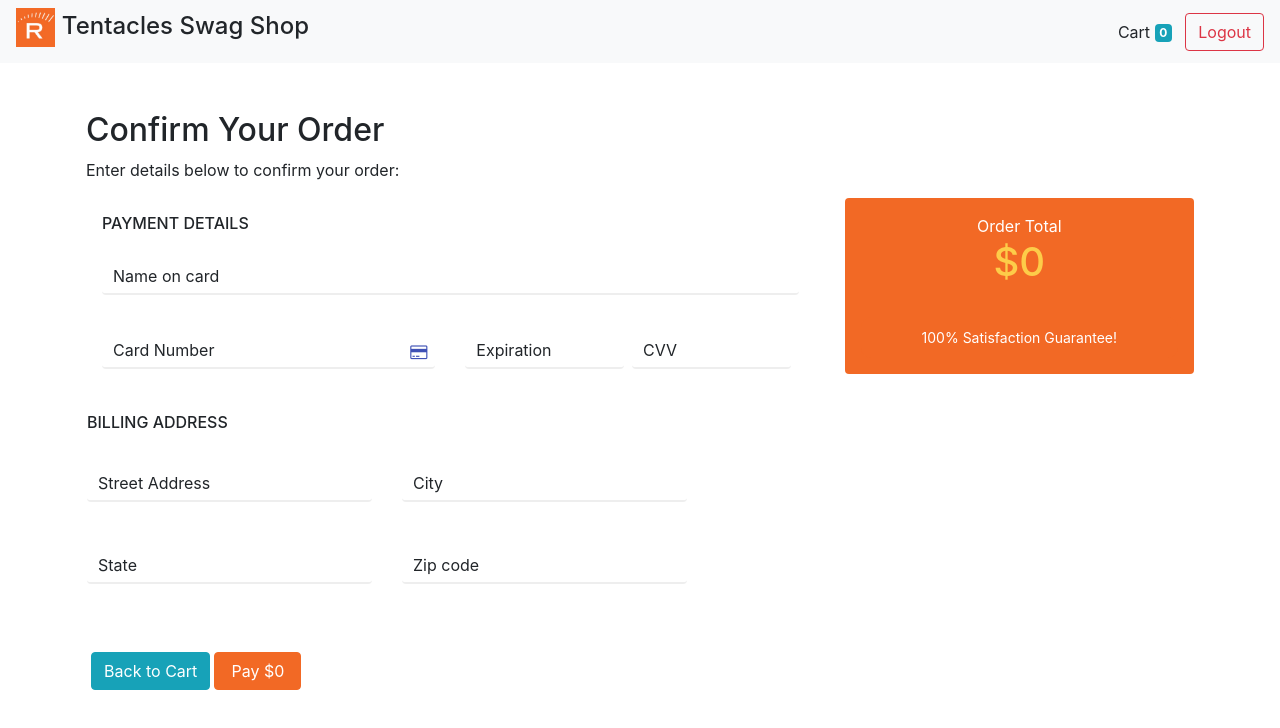
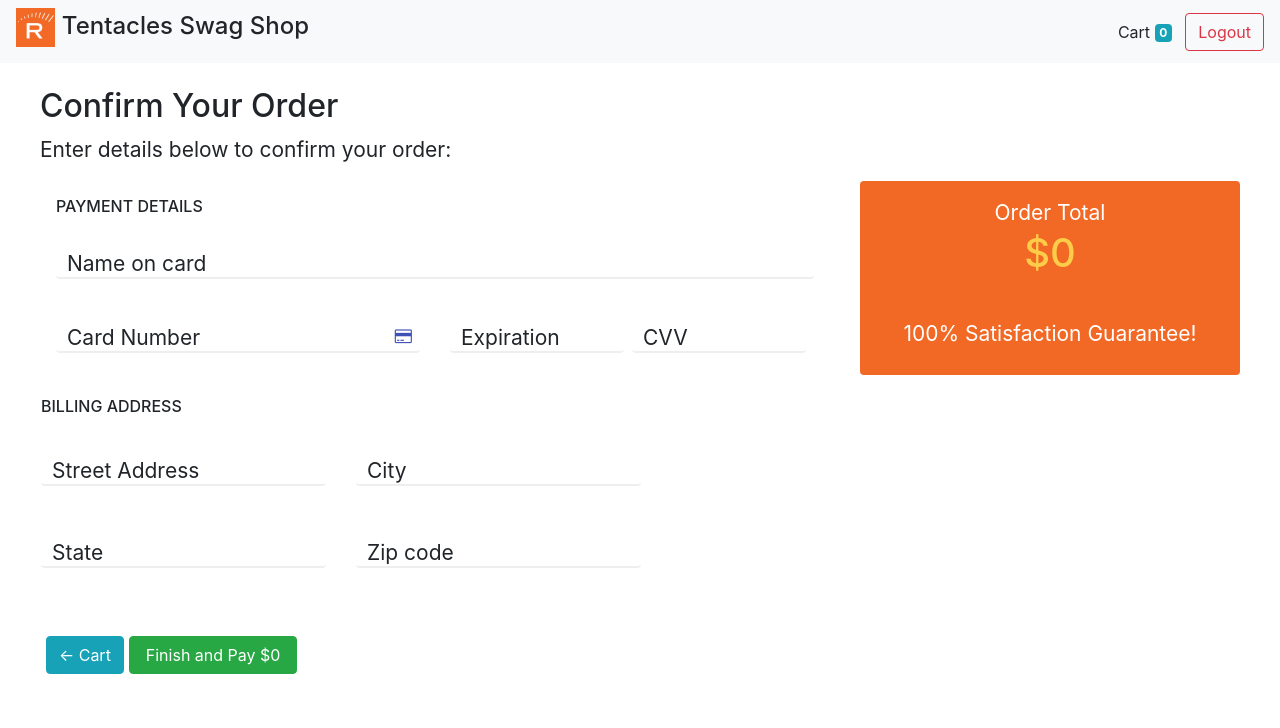
Before and after one commit to ECommerceAppTeamB/P3UI-TeamB, an Angular app in the folder ECommerce.UI/: page /checkout in a window 1280 px wide. Shown: the top 728 px of the page. Built offline with nearby package versions, Linux system fonts and the light colour scheme.

Commit message:
Complete form validation (#5)
- Fix blank submit and form layouts
- Add back btns to register/checkout
- Add link to home page in navbar

```diff
--- a/ECommerce.UI/src/app/components/checkout/checkout.component.css
+++ b/ECommerce.UI/src/app/components/checkout/checkout.component.css
@@ -47,12 +47,19 @@ body {
     border-bottom: 2px solid red !important;
 }
 
+small {
+    font-style: italic;
+    font-size: 17px;
+}
 
 .error {
     color: red;
     font-size: 18px;
 }
 
+span {
+    font-size: 21px;
+}
 .inputbox {
     position: relative;
     margin-bottom: 20px;
@@ -115,17 +122,6 @@ input::-webkit-inner-spin-button {
     font-size: 14px;
 }
 
-.btn-success {
-    color: #fff;
-    background-color: #F26925;
-    border-color: #F26925;
-}
-
-.btn-success:hover {
-    color: #fff;
-    background-color: green;
-    border-color: green;
-}
 
 
 .decoration:hover {
--- a/ECommerce.UI/src/app/components/checkout/checkout.component.html
+++ b/ECommerce.UI/src/app/components/checkout/checkout.component.html
@@ -1,7 +1,7 @@
 <app-navbar></app-navbar>
 
-<div class="container mt-5 px-3">
-    <form id="register-form" [formGroup]="checkoutForm" #checkoutFormElement="ngForm">
+<div class="container-fluid mt-4 px-3">
+    <form class="m-4" id="register-form" [formGroup]="checkoutForm" #checkoutFormElement="ngForm">
         <!-- (ngSubmit)="onSubmit() -->
         <div class="mb-3">
             <h2>Confirm Your Order</h2>
@@ -113,8 +113,8 @@
 
 
                         <div class="mt-4 mb-4 d-flex justify-content-between">
-                            <button class="btn btn-info" [routerLink]="['/cart']">Back to Cart</button>
-                            <button class="btn btn-success px-3" (click)="onSubmit();">Pay ${{totalPrice}}</button>
+                            <button class="btn btn-info" [routerLink]="['/cart']">← Cart</button>
+                            <button class="btn btn-md btn-success px-3" (click)="onSubmit();">Finish and Pay ${{totalPrice}}</button>
                         </div>
                     </div>
                 </div>
--- a/ECommerce.UI/src/app/components/login/login.component.css
+++ b/ECommerce.UI/src/app/components/login/login.component.css
@@ -14,14 +14,32 @@ img {
     padding-top: 2%;
 }
 
-#login-email {
-    border: 1px solid grey;
+small {
+    font-style: italic;
+    font-size: 17px;
 }
 
-#login-email.is-invalid {
-    border: 1px solid red;
+.form-control {
+    border: none;
+    border-radius: 0;
+    border-bottom: 1px solid blue;
 }
 
-.error {
-    color:red;
+.form-control.is-invalid {
+    border: none;
+    border-radius: 0;
+    border-bottom: 1px solid red;
 }
+
+.form-control:focus, .form-control.is-invalid:focus {
+     box-shadow:  none;
+     border-width: 2px;
+}
+
+.sm-error .error {
+    color: red;
+}
+
+input::placeholder {
+    font-size: 18px;
+}
--- a/ECommerce.UI/src/app/components/login/login.component.html
+++ b/ECommerce.UI/src/app/components/login/login.component.html
@@ -1,28 +1,35 @@
-<img src="../../../assets/images/rev-logo.png" width="30%" height="30%" alt="Revature" />
+<div class="container mx-auto mt-1">
+  <img src="../../../assets/images/rev-logo.png" alt="Revature logo" style="width: 20%; height: 20%;">
+</div>
 <form id="login-form" [formGroup]="loginForm" #loginFormElement="ngForm">
   <div class="form-group">
     <label for="login-email">Email address</label>
     <input type="email" class="form-control" formControlName="email" id="login-email" aria-describedby="emailHelp" placeholder="Enter email"
       [ngClass]="{ 'is-invalid': loginForm.get('email')?.invalid && (loginForm.get('email')?.dirty || loginFormElement.submitted) }" />
+
     <!-- Email Validation -->
-    <div *ngIf="loginForm.get('email')?.invalid && loginForm.get('email')?.dirty">
-      <div class="error" *ngIf="loginForm.get('email')?.errors?.required">
-        <small id="emailHelp" class="form-text text-danger">Email is required
-        </small>
-      </div>
-      <div class="error" *ngIf="loginForm.get('email')?.errors?.email">
-        <small id="emailHelp" class="form-text text-danger">Invalid email address
-        </small>
-      </div>
+    <div *ngIf="loginForm.get('email')?.invalid && (loginForm.get('email')?.dirty || loginFormElement.submitted)">
+    </div>
+    <div class="error" *ngIf="loginForm.get('email')?.errors?.email">
+      <small id="emailHelp" class="form-text text-danger">Invalid email address
+      </small>
     </div>
   </div>
 
   <div class="form-group">
     <label for="login-pw">Password</label>
-    <input type="password" class="form-control" formControlName="password" id="login-pw" placeholder="Password" />
-    <button type="submit" class="btn btn-primary mt-3" (click)="onSubmit()">Login</button>
-    <button type="submit" class="btn btn-primary mt-3" [routerLink]="['/register']">
-      Register
+    <input type="password" class="form-control" formControlName="password" id="login-pw" placeholder="Password"
+      [ngClass]="{ 'is-invalid': loginForm.get('password')?.invalid && (loginForm.get('password')?.dirty || loginFormElement.submitted) }" />
+    <!-- Password Validation -->
+    <div *ngIf="loginForm.get('password')?.invalid && loginForm.get('password')?.dirty">
+      <div class="sm-error" *ngIf="loginForm.get('password')?.errors?.required">
+        <small id="passwordHelp" class="form-text text-danger">Password is required</small>
+      </div>
+    </div>
+
+    <button type="submit" class="btn btn-block btn-primary mt-3" (click)="onSubmit()">Login</button>
+    <button type="submit" class="btn btn-block bg-info text-white border-primary mt-3" [routerLink]="['/register']">
+      Register New Account
     </button>
   </div>
 </form>
--- a/ECommerce.UI/src/app/components/login/login.component.ts
+++ b/ECommerce.UI/src/app/components/login/login.component.ts
@@ -12,7 +12,7 @@ import { AuthService } from 'src/app/services/auth.service';
 export class LoginComponent implements OnInit {
 	loginForm: FormGroup = this.fb.group({});
 
-	constructor(private authService: AuthService, private router: Router, private fb: FormBuilder) {}
+	constructor(private authService: AuthService, private router: Router, private fb: FormBuilder) { }
 
 	ngOnInit() {
 		this.loginForm = this.fb.group({
@@ -22,10 +22,15 @@ export class LoginComponent implements OnInit {
 	}
 
 	onSubmit(): void {
+		if (this?.loginForm?.invalid) {
+			return;
+		}
+
 		const email = this?.loginForm?.get('email')?.value;
 		const password = this?.loginForm?.get('password')?.value;
+
 		this.authService.login(email, password).subscribe(
-			() => {this.authService.loggedIn = true;},
+			() => { this.authService.loggedIn = true; },
 			(err) => console.log(err),
 			() => this.router.navigate(['home'])
 		);
--- a/ECommerce.UI/src/app/components/navbar/navbar.component.html
+++ b/ECommerce.UI/src/app/components/navbar/navbar.component.html
@@ -1,5 +1,5 @@
 <nav class="navbar navbar-light bg-light">
-    <h4>
+    <h4 [routerLink]="['/home']">
         <img src="../../../assets/images/favicon.png" width="8%" height="8%" alt="Revature">
         Tentacles Swag Shop
     </h4>
--- a/ECommerce.UI/src/app/components/product-card/product-card.component.css
+++ b/ECommerce.UI/src/app/components/product-card/product-card.component.css
@@ -1,7 +1,7 @@
 .card {
     size: auto;
-    min-width: 275px;
-    max-width: 200px;
+    min-width: 200px;
+    max-width: 275px;
     height: fit-content;
     transition: .2s ease-out;
 
--- a/ECommerce.UI/src/app/components/register/register.component.css
+++ b/ECommerce.UI/src/app/components/register/register.component.css
@@ -17,14 +17,33 @@ img
     padding-top: 2%;
 }
 
-#register-email {
-    border: 1px solid grey;
+small {
+    font-style: italic;
+    font-size: 17px;
 }
 
-#register-email.is-invalid {
-    border: 1px solid red;
+.form-control {
+    border: none;
+    border-radius: 0;
+    border-bottom: 1px solid blue;
+}
+
+.form-control.is-invalid {
+    border: none;
+    border-radius: 0;
+    border-bottom: 1px solid red;
+}
+
+.form-control:focus,
+.form-control.is-invalid:focus {
+    box-shadow: none;
+    border-width: 2px;
 }
 
 .error {
     color: red;
 }
+
+input::placeholder {
+    font-size: 18px;
+}
--- a/ECommerce.UI/src/app/components/register/register.component.html
+++ b/ECommerce.UI/src/app/components/register/register.component.html
@@ -1,12 +1,19 @@
-<img src="../../../assets/images/rev-logo.png" width="30%" height="30%" alt="Revature">
-<form id="register-form" [formGroup]="registerForm" #registerFormElement="ngForm">
-  <div class="form-group">
+<button type="submit" class="btn btn-sm btn-outline-info m-2" [routerLink]="['/login']">
+  ← Back to Login
+</button>
+<div class="container mx-auto mt-1">
+  <img src="../../../assets/images/rev-logo.png" alt="Revature logo" style="width: 20%; height: 20%;" />
+</div>
+<form class="ms-3" id="register-form" [formGroup]="registerForm" #registerFormElement="ngForm">
+  <div class="floating-form form-group">
     <label for="inputFirstName">First Name</label>
-    <input type="text" class="form-control" formControlName="fname" id="inputFirstName" placeholder="Enter First Name">
+    <input type="text" class="form-control" formControlName="fname" id="inputFirstName" placeholder="Enter First Name"
+      [ngClass]="{ 'is-invalid': registerForm.get('fname')?.invalid && (registerForm.get('fname')?.dirty || registerFormElement.submitted) }">
   </div>
   <div class="form-group">
     <label for="inputLastName">Last Name</label>
-    <input type="text" class="form-control" formControlName="lname" id="inputLastName" placeholder="Enter Last Name">
+    <input type="text" class="form-control" formControlName="lname" id="inputLastName" placeholder="Enter Last Name"
+      [ngClass]="{ 'is-invalid': registerForm.get('lname')?.invalid && (registerForm.get('lname')?.dirty || registerFormElement.submitted) }">
   </div>
   <div class="form-group">
     <label for="register-email">Email address</label>
@@ -26,7 +33,9 @@
   </div>
   <div class="form-group">
     <label for="inputPassword">Password</label>
-    <input type="password" class="form-control" formControlName="password" id="inputPassword" placeholder="Enter Password">
+    <input type="password" class="form-control" formControlName="password" id="inputPassword" placeholder="Enter Password"
+      [ngClass]="{ 'is-invalid': registerForm.get('password')?.invalid && (registerForm.get('password')?.dirty || registerFormElement.submitted) }">
+    <button class="btn btn-block btn-primary mt-3" (click)="onSubmit()">Register</button>
   </div>
-  <button class="btn btn-primary" (click)="onSubmit()">Register</button>
+
 </form>
--- a/ECommerce.UI/src/app/components/register/register.component.ts
+++ b/ECommerce.UI/src/app/components/register/register.component.ts
@@ -23,6 +23,10 @@ export class RegisterComponent implements OnInit {
   }
 
   onSubmit(): void {
+    if (this?.registerForm?.invalid) {
+      return;
+    }
+
     const fname = this?.registerForm?.get('fname')?.value;
     const lname = this?.registerForm?.get('lname')?.value;
     const email = this?.registerForm?.get('email')?.value;
```
